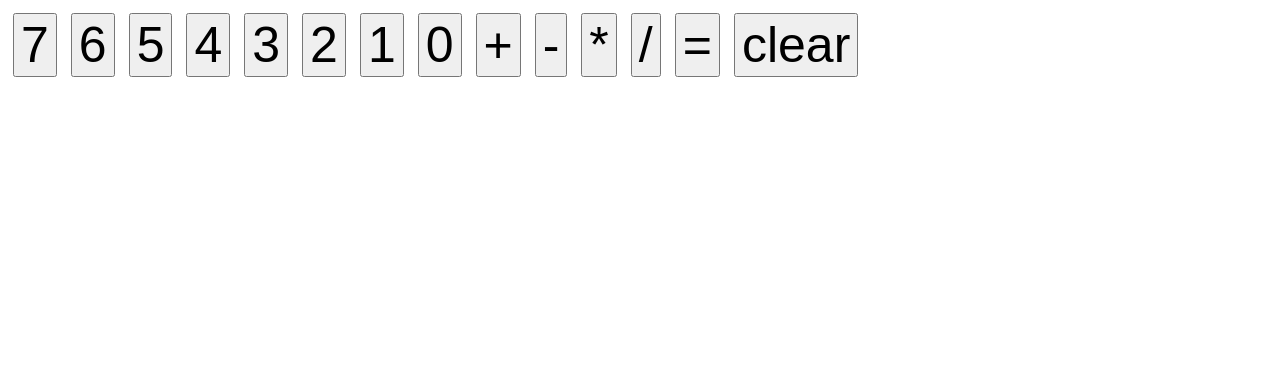
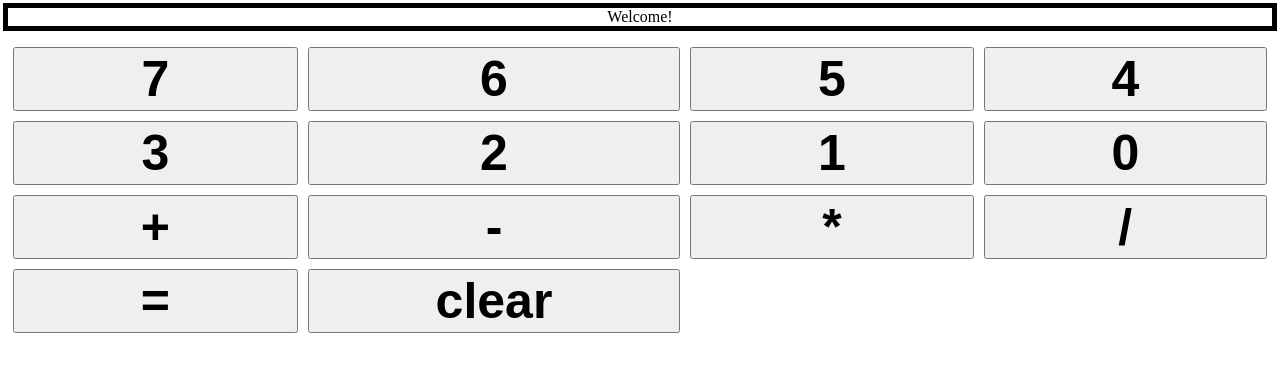
Before and after one commit to jgutie45/odin-calculator, a plain HTML site: page index.html in a window 1280 px wide. Drawn offline with Linux system fonts and the light colour scheme.

Commit message:
Updated CSS displays and added more HTML elements

```diff
--- a/index.html
+++ b/index.html
@@ -8,7 +8,9 @@
     </head>
     <body>
        <div class="DisplayOfInput">
+           <p class="outputTextBox">Welcome!</p>
        </div>
+       <div class="calculatorBottomContainer">
             <div class="buttonContainers">
                 <button class="numberSeven">7</button>
                 <button class="numberSix">6</button>
@@ -25,6 +27,7 @@
                 <button class="divisionButton">=</button>
                 <button class="clearButton">clear</button>
         </div>
+       </div>
     </body>
     </html>
 </DOCTYPE>
--- a/style.css
+++ b/style.css
@@ -1,5 +1,24 @@
+.calculatorBottomContainer{
+    display: flex;
+    justify-content: space-evenly;
+    flex-direction: column;
+}
+
+.outputTextBox{
+    outline: 5px solid black;
+    display: grid;
+    text-align: center;
+}
+
+.buttonContainers{
+    display: grid;
+    grid-template-columns: repeat(4,auto);
+    grid-auto-rows: auto;
+}
+
 button{
     font-size: 50px;
     margin: 5px;
     cursor: pointer;
+    font-weight: bold;
 }
```
Lines whose indentation alone changed are shown as unchanged.
